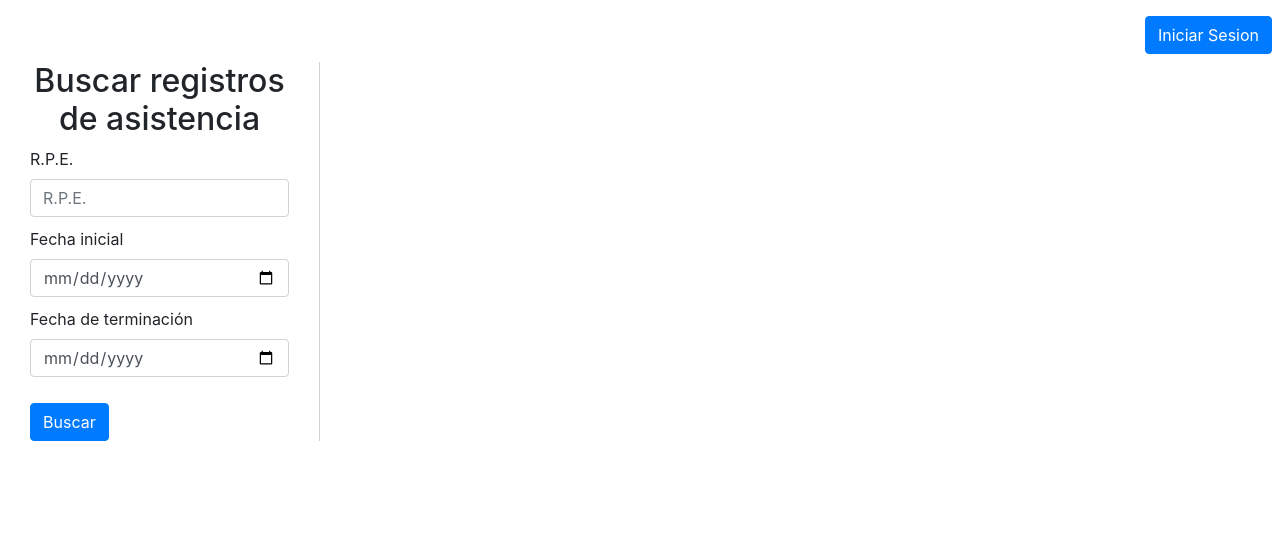
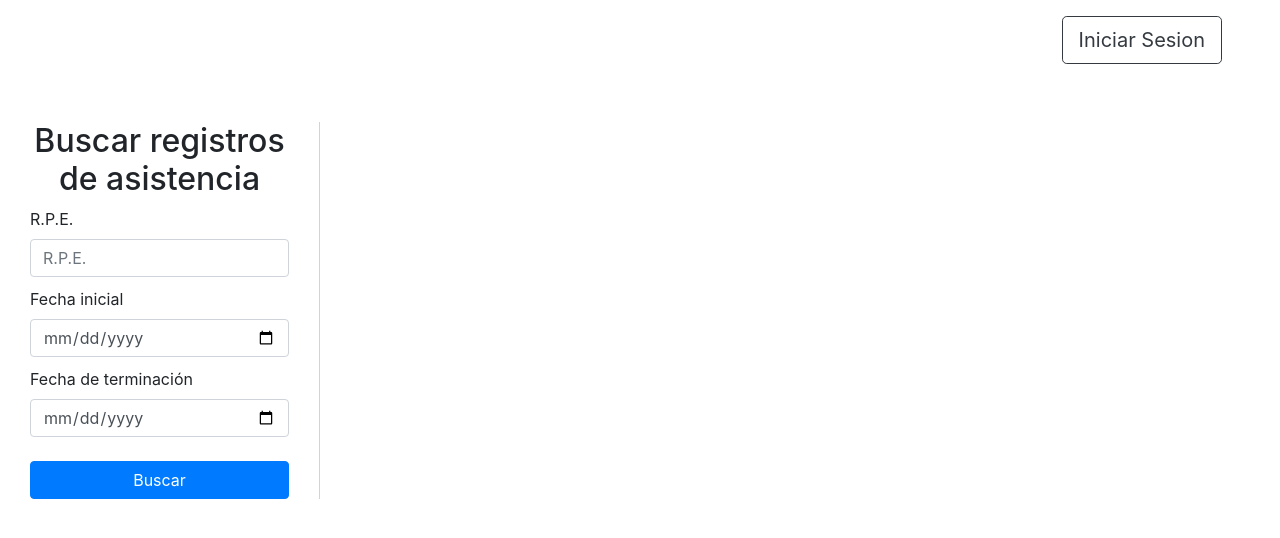
Before and after one commit to Ricari88/sistemaRH, a PHP site: page / in a window 1280 px wide. Shown: the part 170-708 px from the top of the page. Run offline with PHP 8.4, Linux system fonts and the light colour scheme.

Commit message:
modifying btn an table styles

```diff
--- a/index.html
+++ b/index.html
@@ -44,7 +44,7 @@
   <!-- boton iniciar sesion -->
 <div class="mt-2">
   <div class="d-flex flex-row-reverse">
-    <div class="p-2"><a href="#" class="btn btn-primary">Iniciar Sesion</a></div>
+    <div class="p-2"><a href="#" class="btn btn-lg btn-outline-dark">Iniciar Sesion</a></div>
   </div>
 </div>
 
@@ -73,7 +73,7 @@
               <input type="date" class="form-control" placeholder="Fecha terminacion" name="fechaFinal" id="fechaFinal">
             </div>
           </div>
-          <button class="btn btn-primary mt-3" id="buscar">Buscar</button>
+          <button class="btn btn-block btn-primary mt-4" id="buscar">Buscar</button>
         </form>
       </div>
     </div>
@@ -93,6 +93,13 @@
 
 <script>
   $("document").ready(function () {
+
+    $("#rpe").keyup(()=>{
+        $("#rpe").css("border-color","lightgray")
+        $("#fechaInicial").css("border-color","lightgray")
+        $("#fechaFinal").css("border-color","lightgray")
+    });
+
     $("#buscar").click(()=>{
       event.preventDefault()
       var xhttp;
@@ -101,7 +108,10 @@
       var fechaFinal = $("#fechaFinal").val();
 
       if (rpe.length == 0) {
-        $("#result").html(`h`);
+        $("#result").html(`Ingrese la información requerida`);
+        $("#rpe").css("border-color","red")
+        $("#fechaInicial").css("border-color","red")
+        $("#fechaFinal").css("border-color","red")
         return;
       }
       else{
--- a/styles/main/main.css
+++ b/styles/main/main.css
@@ -31,7 +31,11 @@ header{
 
 }
 
-
+/* boton iniciar sesion*/
+.mt-2{
+    margin-right: 50px;
+    margin-bottom: 50px;
+}
 
 
 /* index busquedas */
@@ -40,5 +44,9 @@ header{
 }
 .izquierda{
     border-right: 1px solid lightgray;
-    margin-right: 30px;
+    margin-right: 50px;
 }
+.derecha{
+    width: 100%;
+    overflow-y: auto;
+}
--- a/styles/main/tabla.css
+++ b/styles/main/tabla.css
@@ -13,6 +13,6 @@ table tr:nth-child(even){
 }
 
 
-.resultado td{
-    margin:5px;
+#result tbody td{
+    padding: 10px;
 }
```
Also changed, not shown: scripts/php/checadas.php (+8 -8 lines), scripts/php/queries/ejemplo.php (+4 -4 lines).
